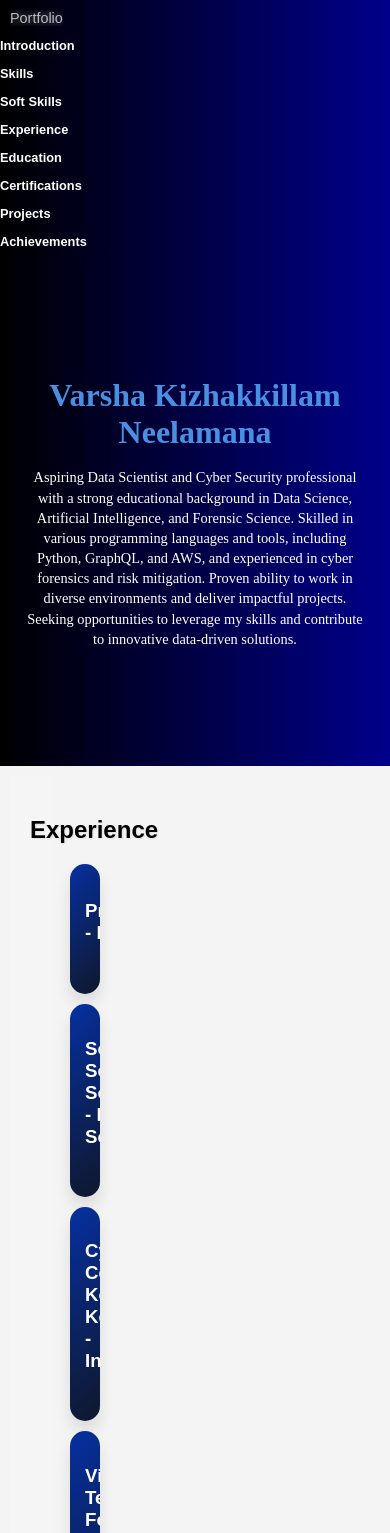
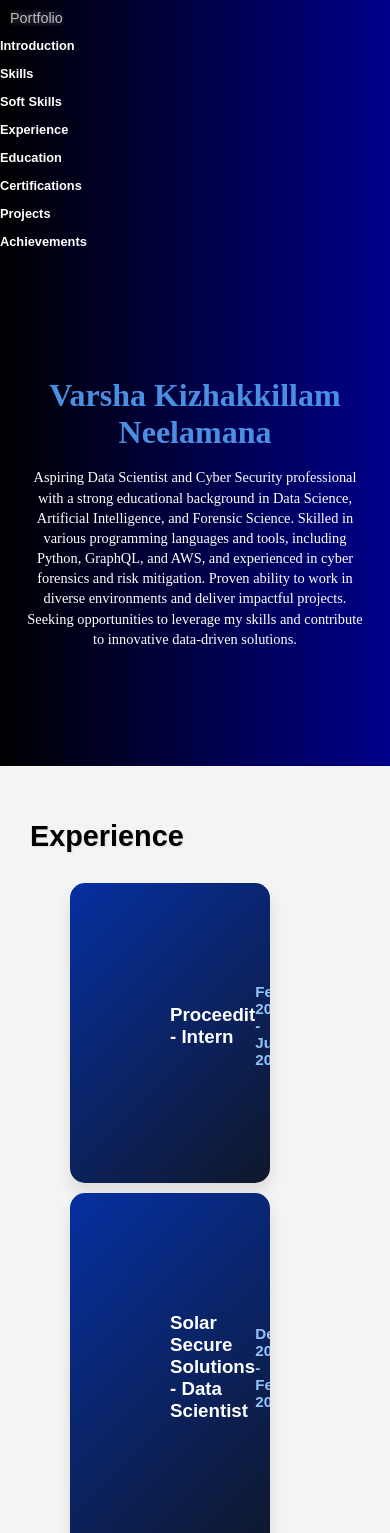
Before and after one commit to varshakn/real_portfolio, a React (Create React App) app: page / in a window 390 px wide. Shown: the top 1533 px of the page. Built offline with nearby package versions, Linux system fonts and the light colour scheme; a web font is replaced by a local one.

Commit message:
Update CSS files

```diff
--- a/src/components/Experience.css
+++ b/src/components/Experience.css
@@ -105,30 +105,13 @@
   }
 
   .experience-square {
-      padding: 20px; /* Adjust padding */
+      padding: 100px; /* Adjust padding */
       margin: 10px auto; /* Center the boxes and add margin */
       width: 95%; /* Full width with slight margins on mobile */
   }
 
   .experience-details {
-      padding: 15px; /* Adjust padding for experience details */
+      padding: 100px; /* Adjust padding for experience details */
       font-size: 0.9rem; /* Adjust font size for readability */
   }
 }
-
-@media (max-width: 480px) {
-  .experience-section h2 {
-      font-size: 1.5rem; /* Further reduce heading font size */
-      margin-bottom: 20px; /* Space below heading */
-  }
-
-  .experience-square {
-      padding: 15px; /* Adjust padding for smaller screens */
-      width: 95%; /* Use full width on very small screens */
-  }
-
-  .experience-details {
-      padding: 10px; /* Adjust padding for experience details */
-      font-size: 0.85rem; /* Adjust font size for readability */
-  }
-}
```
